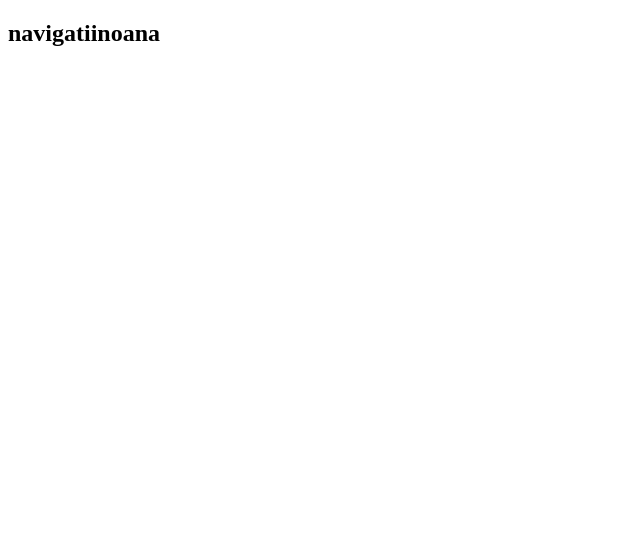
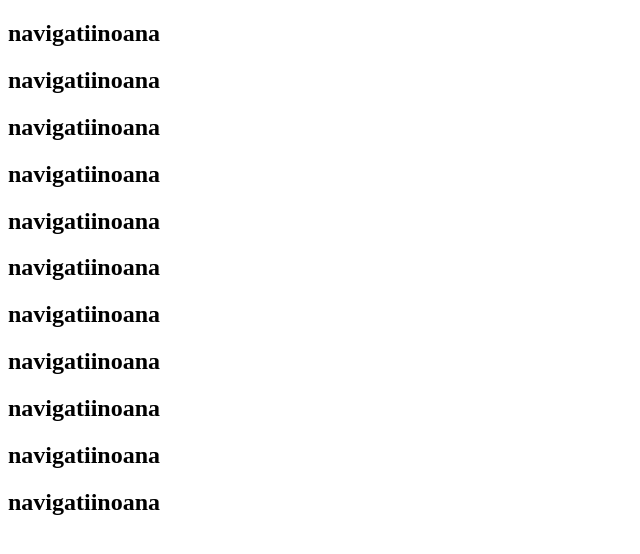
Before and after one commit to IsmanArale/wyzant, a plain HTML site: page index.html in a window 1280 px wide. Shown: the whole page, without its empty margins (0-640 px from the left). Drawn offline with Linux system fonts and the light colour scheme.

Commit message:
added a million

```diff
--- a/index.html
+++ b/index.html
@@ -9,6 +9,16 @@
 <body>
     <nav>
         <h2>navigatiinoana</h2>
+        <h2>navigatiinoana</h2>
+        <h2>navigatiinoana</h2>
+        <h2>navigatiinoana</h2>
+        <h2>navigatiinoana</h2>
+        <h2>navigatiinoana</h2>
+        <h2>navigatiinoana</h2>
+        <h2>navigatiinoana</h2>
+        <h2>navigatiinoana</h2>
+        <h2>navigatiinoana</h2>
+        <h2>navigatiinoana</h2>
     </nav>
 </body>
 </html>
```
